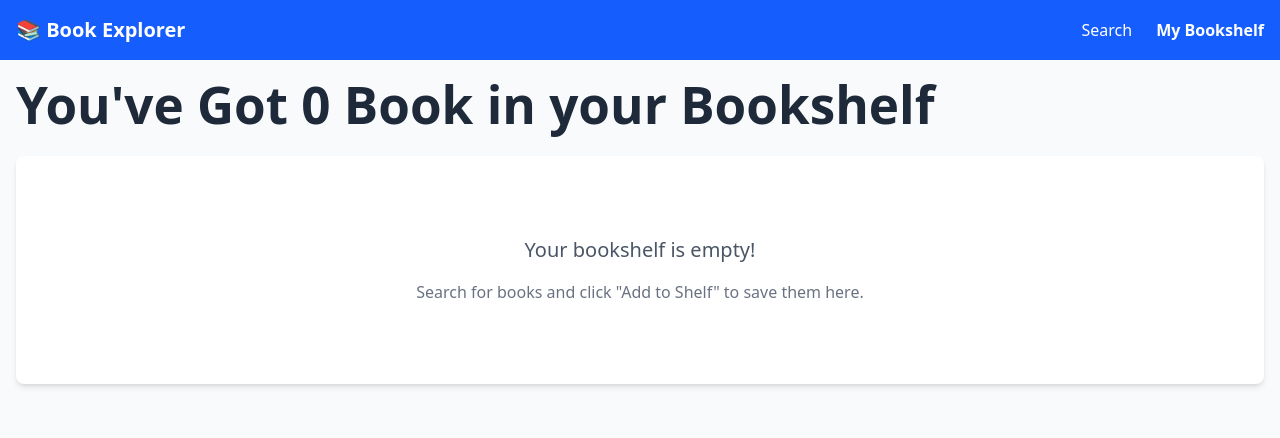
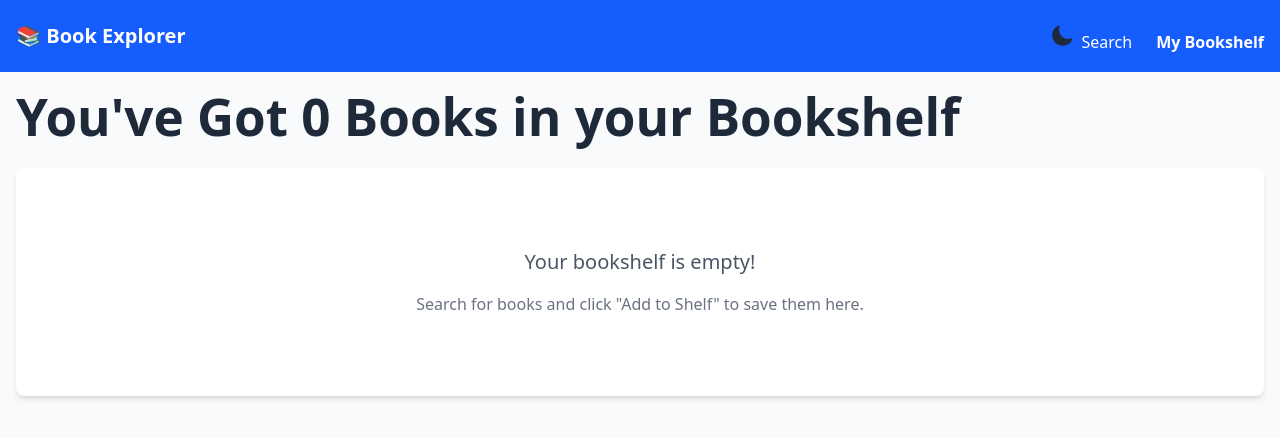
Before and after one commit to Pjdaze/something-about-books, a React (Vite) app: page /bookshelf in a window 1280 px wide. Shown: the top 438 px of the page. Built offline with nearby package versions, Linux system fonts and the light colour scheme.

Commit message:
implemented dark mode and fixed bookshelf detail modal

```diff
--- a/package.json
+++ b/package.json
@@ -10,6 +10,7 @@
     "preview": "vite preview"
   },
   "dependencies": {
+    "@heroicons/react": "^2.2.0",
     "@tailwindcss/vite": "^4.1.17",
     "react": "^19.2.0",
     "react-dom": "^19.2.0",
--- a/src/App.css
+++ b/src/App.css
@@ -1,9 +1,3 @@
-#root {
-
-  margin: 0 auto;
-  padding: 2rem;
-  text-align: center;
-}
 
 
 @keyframes logo-spin {
@@ -15,11 +9,6 @@
   }
 }
 
-@media (prefers-reduced-motion: no-preference) {
-  a:nth-of-type(2) .logo {
-    animation: logo-spin infinite 20s linear;
-  }
-}
 
 .card {
   padding: 2em;
--- a/src/App.tsx
+++ b/src/App.tsx
@@ -1,6 +1,7 @@
 import { Routes, Route, Navigate, Link } from "react-router-dom";
 import { SearchPage } from "./pages/SearchPage";
 import { BookshelfPage } from "./pages/BookshelfPage";
+import { ThemeToggle } from "./components/ui/ThemeToggle";
 
 const AppHeader: React.FC = () => (
   <header className="bg-blue-600 text-white shadow-md">
@@ -8,6 +9,7 @@ const AppHeader: React.FC = () => (
       <div className="text-xl font-bold">📚 Book Explorer</div>
 
       <nav>
+        <ThemeToggle />
         <Link
           to="/"
           className="text-white hover:text-blue-200 transition duration-150 mr-6"
@@ -29,7 +31,7 @@ const App = () => {
   return (
     <div>
       <AppHeader />
-      <div className="min-h-screen bg-gray-50 pb-10">
+      <div className="min-h-screen bg-gray-50 dark:bg-slate-900 pb-10">
         <Routes>
           <Route path="/" element={<SearchPage />} />
           <Route path="/bookshelf" element={<BookshelfPage />} />{" "}
--- a/src/components/feature/BookCard.tsx
+++ b/src/components/feature/BookCard.tsx
@@ -21,7 +21,7 @@ export const BookCard = ({ book, onViewDetails }: BookCardProps) => {
   return (
     <div
       onClick={onViewDetails}
-      className="bg-white border border-gray-200 rounded-lg shadow-md overflow-hidden transition transform hover:shadow-xl hover:scale-[1.02] cursor-pointer"
+      className=" dark:bg-gray-200  rounded-lg shadow-md overflow-hidden transition transform hover:shadow-xl hover:scale-[1.02] cursor-pointer"
     >
       <div className="flex p-4 h-full">
         {/* Cover Image */}
@@ -36,7 +36,6 @@ export const BookCard = ({ book, onViewDetails }: BookCardProps) => {
 
         <div className="flex flex-col justify-between grow min-w-0">
           <div>
-            {/* Title, Author, Year */}
             <h3
               className="text-lg font-bold text-gray-900 line-clamp-2 mb-1"
               title={book.title}
--- a/src/components/ui/Input.tsx
+++ b/src/components/ui/Input.tsx
@@ -1,10 +1,19 @@
+import React from "react";
+
 interface InputProps extends React.InputHTMLAttributes<HTMLInputElement> {
   className?: string;
 }
 
 export const Input = ({ className = "", ...props }: InputProps) => {
+  // Enhanced baseStyles to include dark mode colors for a modern look.
   const baseStyles =
-    "w-full px-4 py-2 border border-gray-300 rounded-lg text-gray-700 focus:outline-none focus:ring-2 focus:ring-blue-500";
+    "w-full px-4 py-2 rounded-lg transition-colors duration-200 " +
+    // Light Mode Defaults
+    "border border-gray-300 text-gray-700 " +
+    // Dark Mode Overrides
+    "dark:bg-slate-700 dark:border-slate-600 dark:text-gray-100 dark:placeholder-gray-400 " +
+    // Focus Styles (using Cyan accent for dark mode contrast)
+    "focus:outline-none focus:ring-2 focus:ring-blue-500 dark:focus:ring-cyan-400";
 
   return <input className={`${baseStyles} ${className}`} {...props} />;
 };
--- /dev/null
+++ b/src/components/ui/ThemeToggle.tsx
@@ -0,0 +1,24 @@
+import React from "react";
+import { useTheme } from "../../context/ThemeContext";
+import { SunIcon, MoonIcon } from "@heroicons/react/24/solid";
+
+export const ThemeToggle: React.FC = () => {
+  const { theme, toggleTheme } = useTheme();
+
+  return (
+    <button
+      onClick={toggleTheme}
+      className={`
+        p-2 rounded-full text-gray-800 dark:text-yellow-400
+        hover:bg-gray-200 dark:hover:bg-gray-700 transition
+      `}
+      aria-label="Toggle Dark Mode"
+    >
+      {theme === "light" ? (
+        <MoonIcon className="h-6 w-6" />
+      ) : (
+        <SunIcon className="h-6 w-6" />
+      )}
+    </button>
+  );
+};
--- /dev/null
+++ b/src/context/ThemeContext.tsx
@@ -0,0 +1,58 @@
+import React, {
+  createContext,
+  useContext,
+  useState,
+  useEffect,
+  useMemo,
+} from "react";
+
+type Theme = "light" | "dark";
+
+interface ThemeContextType {
+  theme: Theme;
+  toggleTheme: () => void;
+}
+
+const ThemeContext = createContext<ThemeContextType | undefined>(undefined);
+
+const getInitialTheme = (): Theme => {
+  if (typeof window !== "undefined" && localStorage.getItem("theme")) {
+    return localStorage.getItem("theme") as Theme;
+  }
+  return "light";
+};
+
+export const ThemeProvider: React.FC<{ children: React.ReactNode }> = ({
+  children,
+}) => {
+  const [theme, setTheme] = useState<Theme>(getInitialTheme);
+
+  useEffect(() => {
+    const root = window.document.documentElement;
+    if (theme === "dark") {
+      root.classList.add("dark");
+      localStorage.setItem("theme", "dark");
+    } else {
+      root.classList.remove("dark");
+      localStorage.setItem("theme", "light");
+    }
+  }, [theme]);
+
+  const toggleTheme = () => {
+    setTheme((prevTheme) => (prevTheme === "light" ? "dark" : "light"));
+  };
+
+  const value = useMemo(() => ({ theme, toggleTheme }), [theme]);
+
+  return (
+    <ThemeContext.Provider value={value}>{children}</ThemeContext.Provider>
+  );
+};
+
+export const useTheme = (): ThemeContextType => {
+  const context = useContext(ThemeContext);
+  if (context === undefined) {
+    throw new Error("useTheme must be used within a ThemeProvider");
+  }
+  return context;
+};
--- a/src/index.css
+++ b/src/index.css
@@ -1,19 +1,7 @@
 @import "tailwindcss";
+@custom-variant dark (&:where(.dark, .dark *));
 
-:root {
-  font-family: system-ui, Avenir, Helvetica, Arial, sans-serif;
-  line-height: 1.5;
-  font-weight: 400;
 
-  color-scheme: light dark;
-  color: rgba(255, 255, 255, 0.87);
-  background-color: #242424;
-
-  font-synthesis: none;
-  text-rendering: optimizeLegibility;
-  -webkit-font-smoothing: antialiased;
-  -moz-osx-font-smoothing: grayscale;
-}
 
 a {
 
@@ -36,33 +24,3 @@ h1 {
   font-size: 3.2em;
   line-height: 1.1;
 }
-
-button {
-
-
-  padding: 0.6em 1.2em;
-  font-size: 1em;
-  font-weight: 500;
-  cursor: pointer;
-  transition: border-color 0.25s;
-}
-button:hover {
-  border-color: #646cff;
-}
-button:focus,
-button:focus-visible {
-  outline: none;
-}
-
-@media (prefers-color-scheme: light) {
-  :root {
-    color: #213547;
-    background-color: #ffffff;
-  }
-  a:hover {
-    color: #747bff;
-  }
-  button {
-    background-color: #f9f9f9;
-  }
-}
--- a/src/main.tsx
+++ b/src/main.tsx
@@ -1,16 +1,21 @@
+// src/main.tsx
+
 import { StrictMode } from "react";
 import { createRoot } from "react-dom/client";
 import "./index.css";
 import App from "./App.tsx";
 import { BrowserRouter } from "react-router-dom";
 import { BookshelfProvider } from "./context/BookshelfContext";
+import { ThemeProvider } from "./context/ThemeContext";
 
 createRoot(document.getElementById("root")!).render(
   <StrictMode>
     <BrowserRouter>
-      <BookshelfProvider>
-        <App />
-      </BookshelfProvider>
+      <ThemeProvider>
+        <BookshelfProvider>
+          <App />
+        </BookshelfProvider>
+      </ThemeProvider>
     </BrowserRouter>
   </StrictMode>
 );
--- a/src/pages/BookshelfPage.tsx
+++ b/src/pages/BookshelfPage.tsx
@@ -1,37 +1,58 @@
+import { useState } from "react";
 import { useBookshelf } from "../hooks/useBookshelf";
 import { BookCard } from "../components/feature/BookCard";
+import { BookDetailsModal } from "../components/ui/BookDetailsModal";
+import { type Book } from "../types/Book";
 
 export const BookshelfPage = () => {
   const { books } = useBookshelf();
+  const [selectedBookKey, setSelectedBookKey] = useState<string | null>(null);
+
+  const handleViewDetails = (book: Book) => {
+    setSelectedBookKey(book.key);
+  };
+
+  const handleCloseDetails = () => {
+    setSelectedBookKey(null);
+  };
 
   return (
     <div className="container mx-auto p-4 max-w-7xl">
-      <h1 className="text-3xl font-bold mb-6 text-gray-800">
-        {`You've Got ${books.length}  ${
-          books.length > 1 ? "Books" : "Book"
+      <h1 className="text-3xl font-bold mb-6 text-gray-800 dark:text-cyan-400">
+        {/* Using 'books.length' */}
+        {`You've Got ${books.length} ${
+          books.length !== 1 ? "Books" : "Book"
         } in your Bookshelf`}
       </h1>
 
       {books.length === 0 ? (
-        <div className="text-center py-20 bg-white rounded-lg shadow-md">
-          <p className="text-xl text-gray-600 mb-4">Your bookshelf is empty!</p>
-          <p className="text-gray-500">
+        <div className="text-center py-20 bg-white dark:bg-slate-800 rounded-lg shadow-md dark:shadow-xl">
+          <p className="text-xl text-gray-600 dark:text-gray-300 mb-4">
+            Your bookshelf is empty!
+          </p>
+          <p className="text-gray-500 dark:text-gray-400">
             Search for books and click "Add to Shelf" to save them here.
           </p>
         </div>
       ) : (
+        // Book Grid
         <div className="grid grid-cols-1 md:grid-cols-2 lg:grid-cols-3 xl:grid-cols-4 gap-6">
           {books.map((book) => (
             <BookCard
               key={book.key}
               book={book}
-              onViewDetails={function (): void {
-                throw new Error("Function not implemented.");
-              }}
+              // Pass the handler that opens the modal with the current book's key
+              onViewDetails={() => handleViewDetails(book)}
             />
           ))}
         </div>
       )}
+      {selectedBookKey && (
+        <BookDetailsModal
+          bookKey={selectedBookKey}
+          onClose={handleCloseDetails}
+        />
+      )}
     </div>
   );
 };
```
Also changed, not shown: 1 other file (tests, documents, lock files or other folders).
